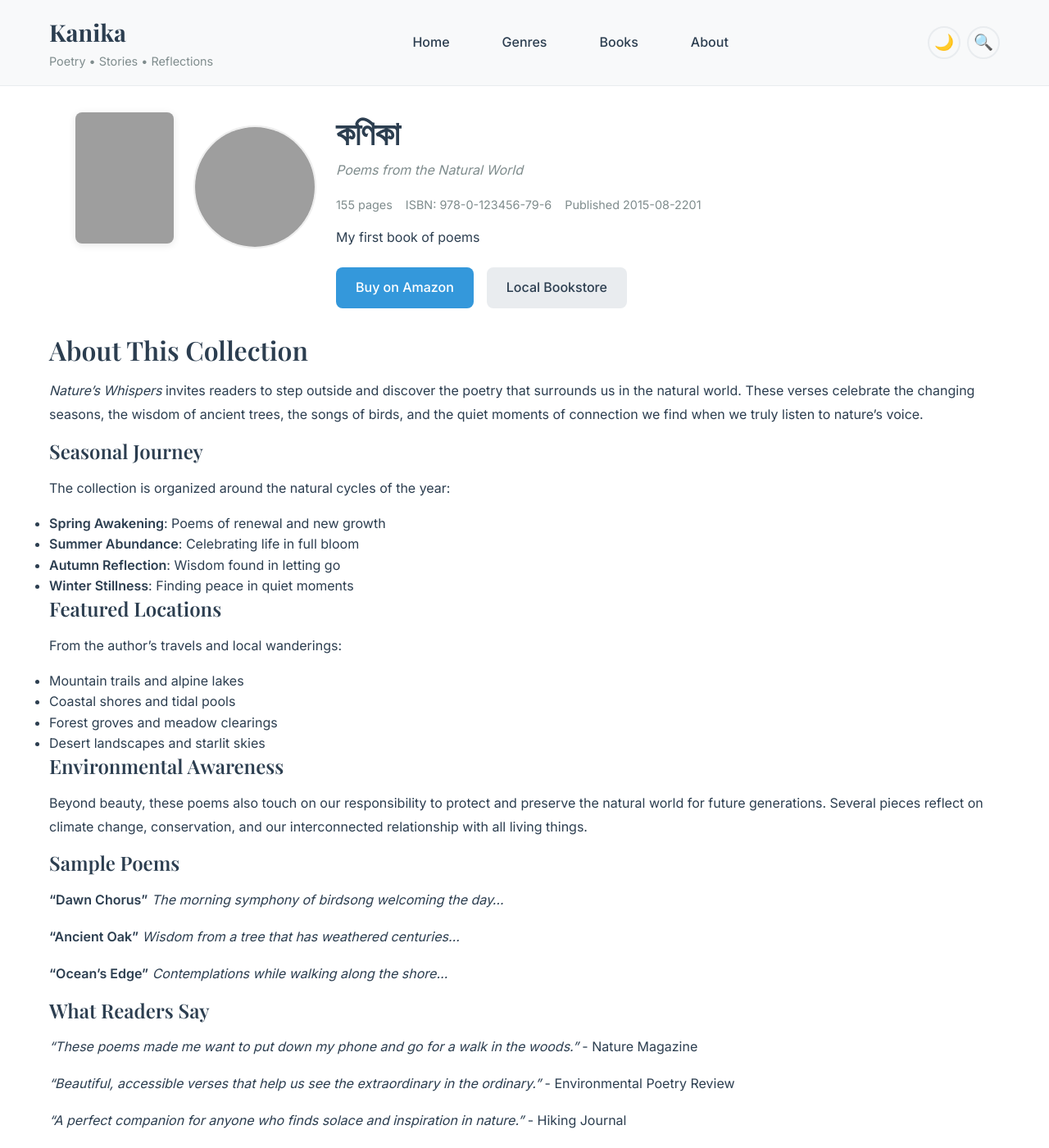
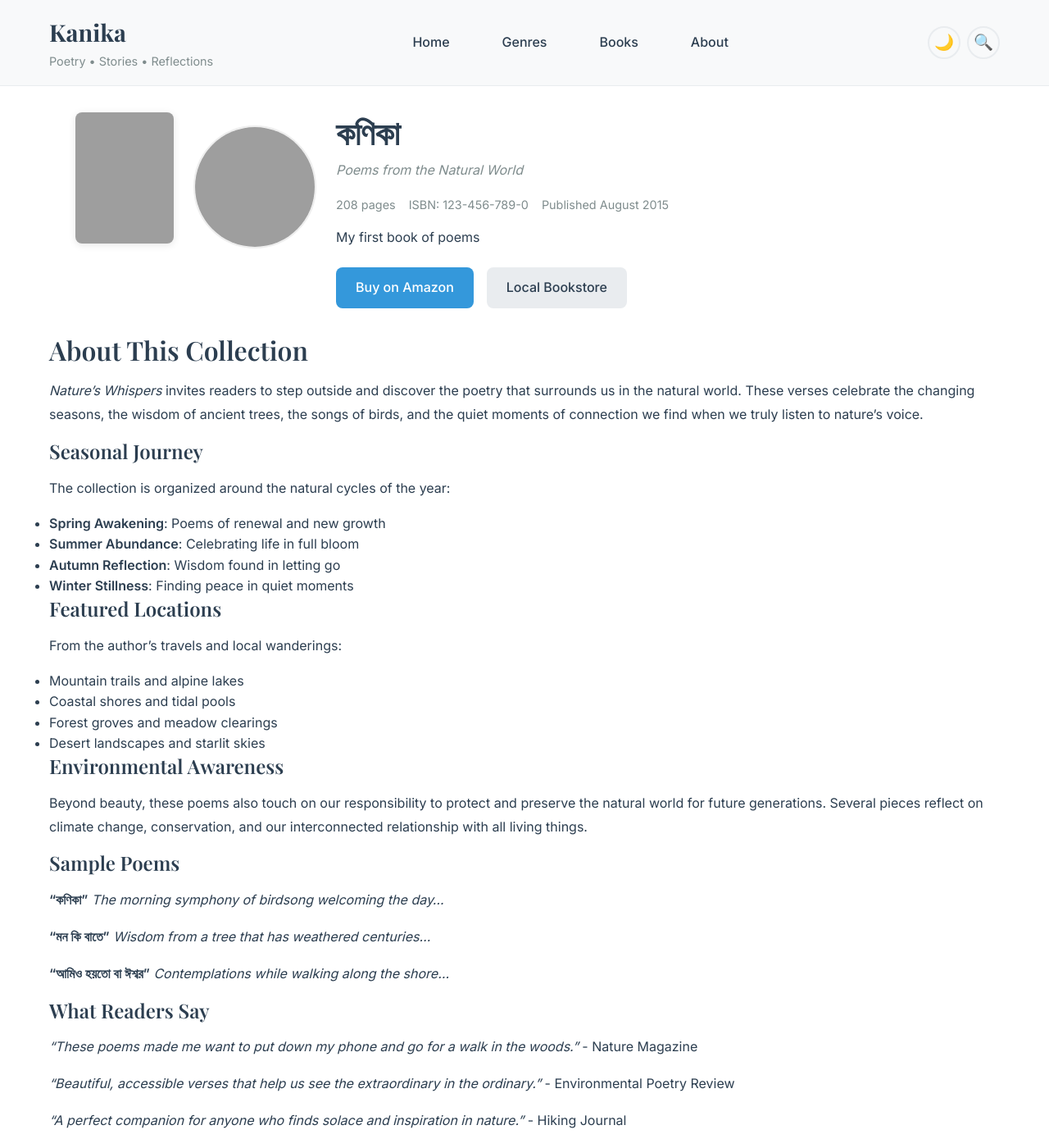
Before and after one commit to this-is-vivek/poetry-website, a Jekyll site: the page built from _books/kanika.md, in a window 1280 px wide and 1400 px high. Shown: the whole window at 82% size. Built offline with Jekyll 4.4.1, drawn with Linux system fonts in a browser that asks for light colours; grey boxes are pictures that could not be loaded.

Commit message:
update kanika

```diff
--- a/_books/kanika.md
+++ b/_books/kanika.md
@@ -3,9 +3,9 @@ layout: book
 title: "কণিকা"
 subtitle: "Poems from the Natural World"
 description: "My first book of poems"
-isbn: "978-0-123456-79-6"
-pages: 155
-publish_date: 2015-08-2201
+isbn: "123-456-789-0"
+pages: 208
+publish_date: 2015-08-22
 cover_image: "kanika.jpg.jpg"
 purchase_links:
   amazon: "https://amazon.com/natures-whispers"
@@ -40,13 +40,13 @@ Beyond beauty, these poems also touch on our responsibility to protect and prese
 
 ### Sample Poems
 
-**"Dawn Chorus"**
+**"কণিকা"**
 *The morning symphony of birdsong welcoming the day...*
 
-**"Ancient Oak"**
+**"মন কি বাতে"**
 *Wisdom from a tree that has weathered centuries...*
 
-**"Ocean's Edge"**
+**"আমিও হয়তো বা ঈশ্বর"**
 *Contemplations while walking along the shore...*
 
 ### What Readers Say
```
